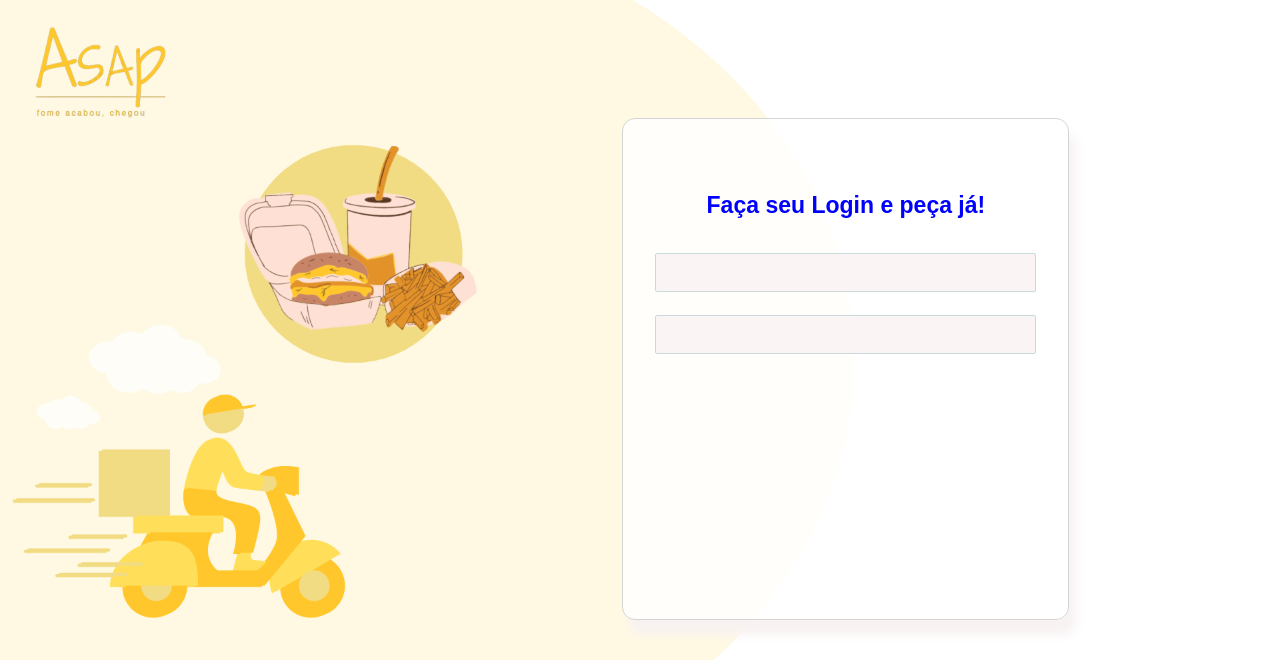
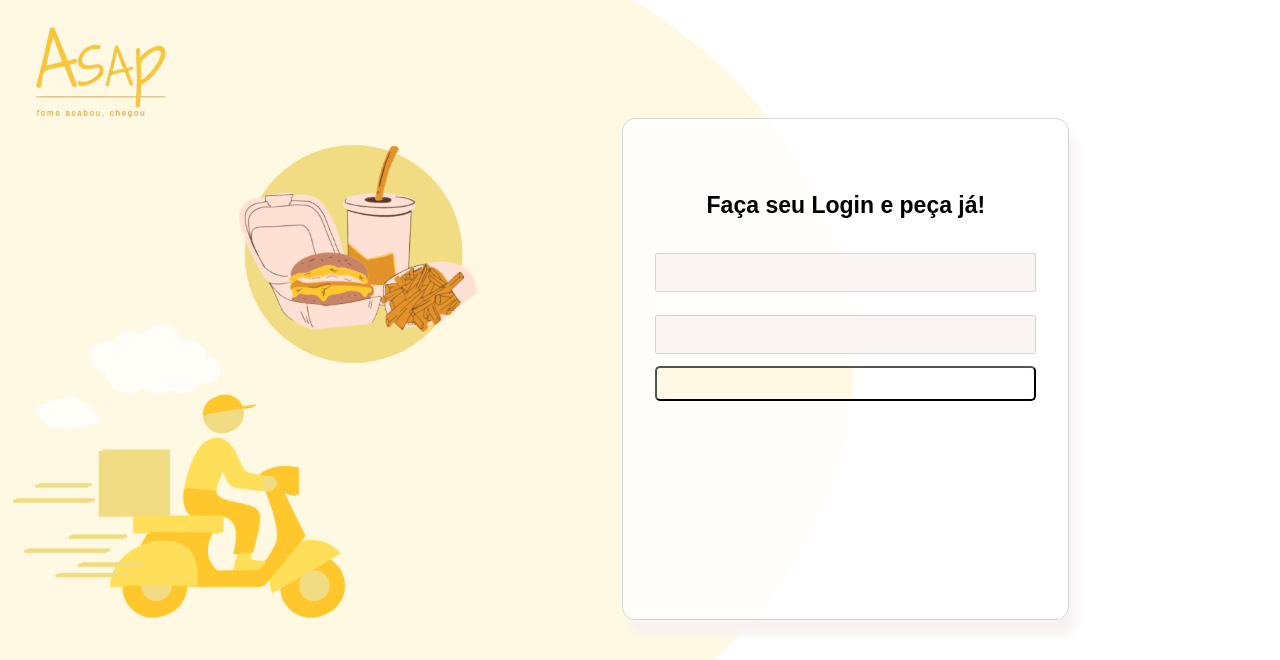
Before and after one commit to ATessaroto/ASAP-Delivery, a PHP site: page /login.html in a window 1280 px wide. Shown: the top 660 px of the page. Run offline with PHP 8.4, Linux system fonts and the light colour scheme.

Commit message:
Adicionado botão

```diff
--- a/Login/login.html
+++ b/Login/login.html
@@ -12,6 +12,7 @@
             <p id="bem_vindo">Faça seu Login e peça já!</p>
             <input type="email" name="email_log" id="mail_log" required>
             <input type="password" name="password_log" id="pass_log" required>
+            <button type="button" onclick="SubmitEvent" class="btn_submit" id="btn_login" ></button>
         </div>
     </body>
 </html>
--- a/Login/login_style.css
+++ b/Login/login_style.css
@@ -39,7 +39,7 @@ p
     font-weight:bold;
     font-family:Arial;
     margin-top:73px;
-    color: blue ;
+    color: rgb(0, 0, 0) ;
 }
 
 input
@@ -56,3 +56,9 @@ input
     font-size: 15px;
     font-weight: 100;
 }
+
+#btn_login
+{
+    height: 35px;
+    border-radius: 5px;
+}
```
Also changed, not shown: README.md.
